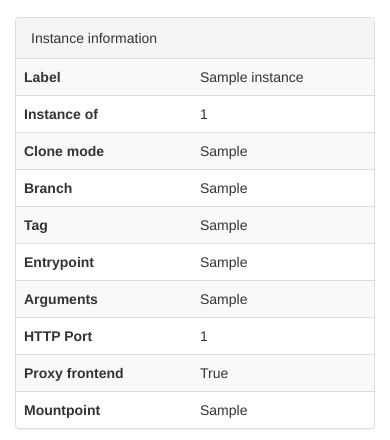
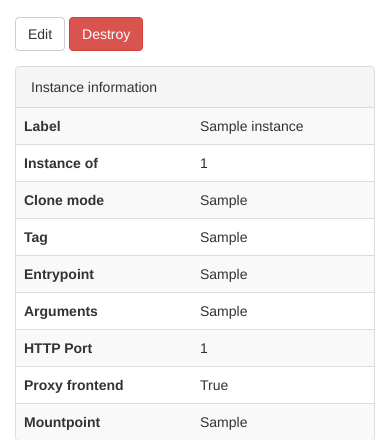
Before and after one commit to BrixIT/Platform, a Flask app: template platform_flask/templates/instance_detail.html in a window 390 px wide. Shown: the part 54-494 px from the top of the page. Run offline with Flask 2, Linux system fonts and the light colour scheme; the visitor is signed in with stand-in values (Sample User, id 1); tables that the repository leaves empty hold one stand-in row (values such as "Sample post"); the template is opened without the code that fills it: values that come from a table or form of the project are taken from there, most other values are stand-ins (such as "Sample title", 1, 10 or a date in 2020); some libraries are stand-ins or nearby versions.

Commit message:
added buttons to instance

```diff
--- a/platform_flask/systemd.py
+++ b/platform_flask/systemd.py
@@ -59,7 +59,8 @@ class SystemdUnit:
         config = CaseSensitiveConfigParser()
         config["Unit"] = {
             "Description": self.description,
-            "Requires": "nginx.service"
+            "Requires": "nginx.service",
+            "After": "nginx.service"
         }
         config["Service"] = {
             "ExecStart": self.exec,
@@ -69,7 +70,6 @@ class SystemdUnit:
             "SyslogIdentifier": self.name
         }
         config["Install"] = {
-            "After": "nginx.service",
             "WantedBy": "multi-user.target"
         }
         if self.environment:
--- a/platform_flask/templates/instance_detail.html
+++ b/platform_flask/templates/instance_detail.html
@@ -2,6 +2,10 @@
 
 {% block main %}
     <div class="row">
+        <div class="col-sm-12" style="margin-bottom: 15px;">
+            <a href="#" class="btn btn-default">Edit</a>
+            <a href="{{ url_for('destroy_instance', id=instance.id) }}" class="btn btn-danger">Destroy</a>
+        </div>
         <div class="col-sm-3">
             <div class="panel panel-default">
                 <div class="panel-heading">Instance information</div>
@@ -20,14 +24,17 @@
                         <th>Clone mode</th>
                         <td>{{ instance.clone_source }}</td>
                     </tr>
+                    {% if instance.clone_source == 'branch' %}
                         <tr>
                             <th>Branch</th>
                             <td>{{ instance.branch }}</td>
                         </tr>
+                    {% else %}
                         <tr>
                             <th>Tag</th>
                             <td>{{ instance.tag }}</td>
                         </tr>
+                    {% endif %}
                     <tr>
                         <th>Entrypoint</th>
                         <td>{{ instance.entrypoint }}</td>
```
Lines whose indentation alone changed are shown as unchanged.
